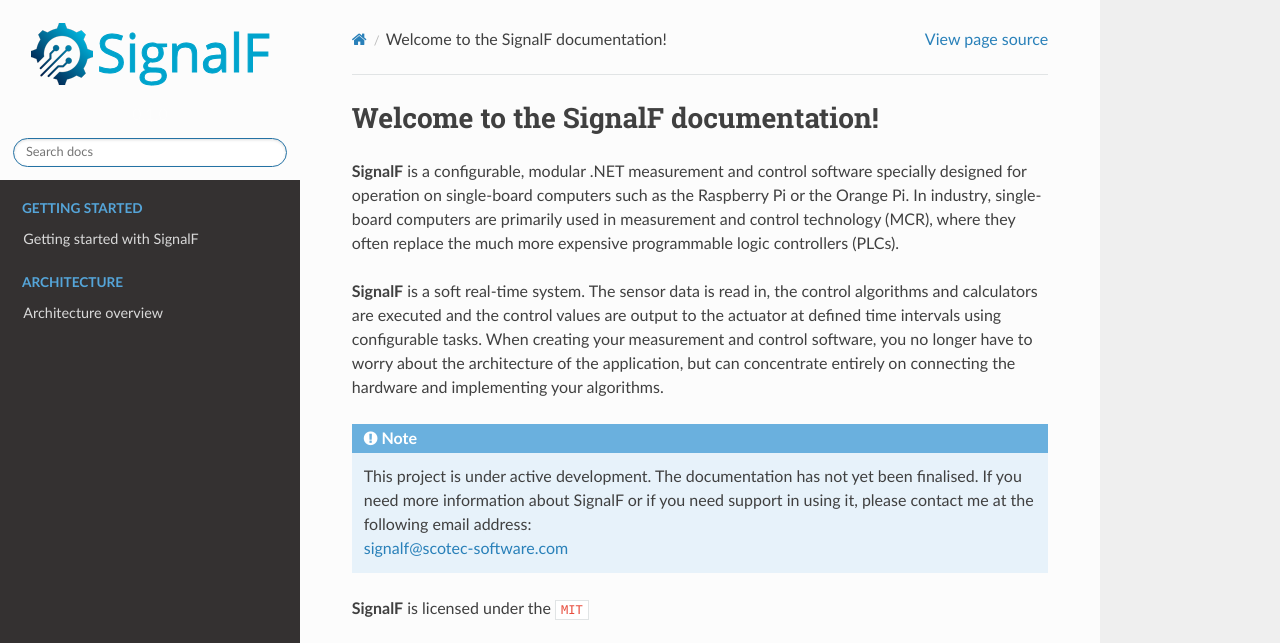
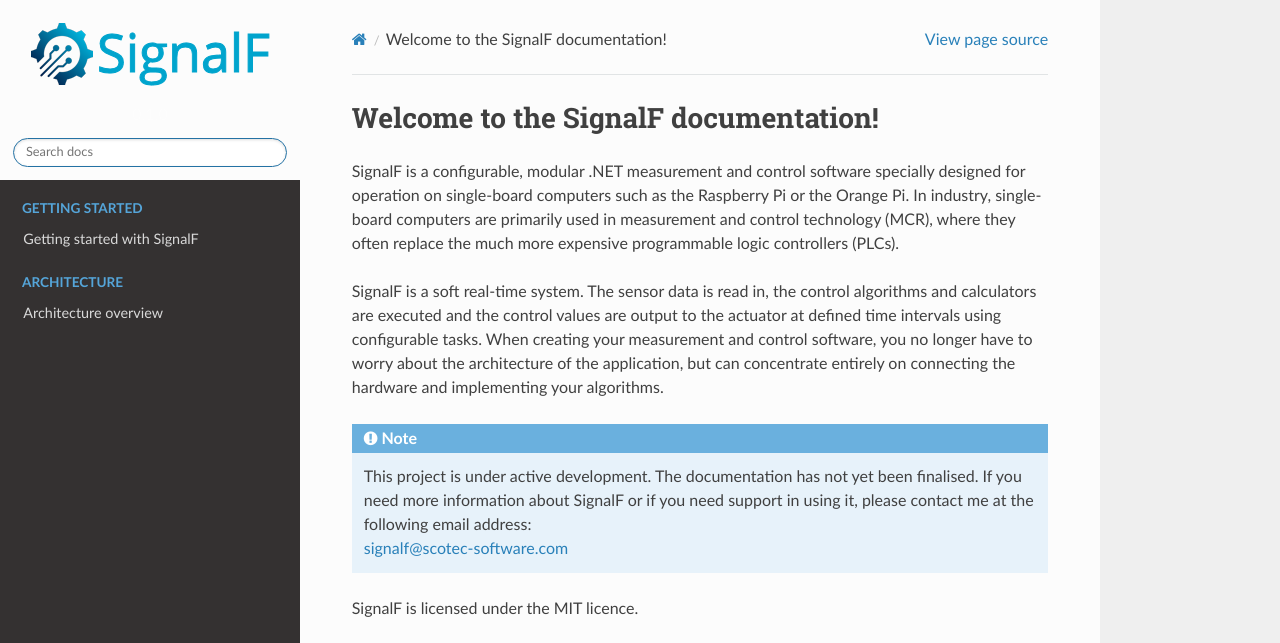
Before and after one commit to SignalF/SignalF.Documentation, a Sphinx documentation site: the page built from docs/source/index.rst, in a window 1280 px wide and 1059 px high. Shown: the top 643 px of the window. Built offline with Sphinx 7.4.7 and the Read the Docs theme 2.0.0, drawn with Linux system fonts in a browser that asks for light colours; cross-references to code outside the pages are shown as plain code; grey boxes are pictures that could not be loaded.

Commit message:
Update index.rst

```diff
--- a/docs/source/index.rst
+++ b/docs/source/index.rst
@@ -16,21 +16,14 @@
    /architecture/overview
 
 
-**SignalF** is a configurable, modular .NET measurement and control software specially designed for operation on single-board computers such as the Raspberry Pi or the Orange Pi. In industry, single-board computers are primarily used in measurement and control technology (MCR), where they often replace the much more expensive programmable logic controllers (PLCs).
+SignalF is a configurable, modular .NET measurement and control software specially designed for operation on single-board computers such as the Raspberry Pi or the Orange Pi. In industry, single-board computers are primarily used in measurement and control technology (MCR), where they often replace the much more expensive programmable logic controllers (PLCs).
 
-**SignalF** is a soft real-time system. The sensor data is read in, the control algorithms and calculators are executed and the control values are output to the actuator at defined time intervals using configurable tasks. When creating your measurement and control software, you no longer have to worry about the architecture of the application, but can concentrate entirely on connecting the hardware and implementing your algorithms.
+SignalF is a soft real-time system. The sensor data is read in, the control algorithms and calculators are executed and the control values are output to the actuator at defined time intervals using configurable tasks. When creating your measurement and control software, you no longer have to worry about the architecture of the application, but can concentrate entirely on connecting the hardware and implementing your algorithms.
 
 .. note::
-
    | This project is under active development.
      The documentation has not yet been finalised. If you need more information about SignalF or if you need support in using it, please contact me at the following email address:
    | signalf@scotec-software.com
 
 
-
-**SignalF** is licensed under the :choosealicense:`MIT`
-
-.. license-info:: MIT
-
-.. license::
-    :py: sphinx-toolbox
+SignalF is licensed under the MIT licence.
```
